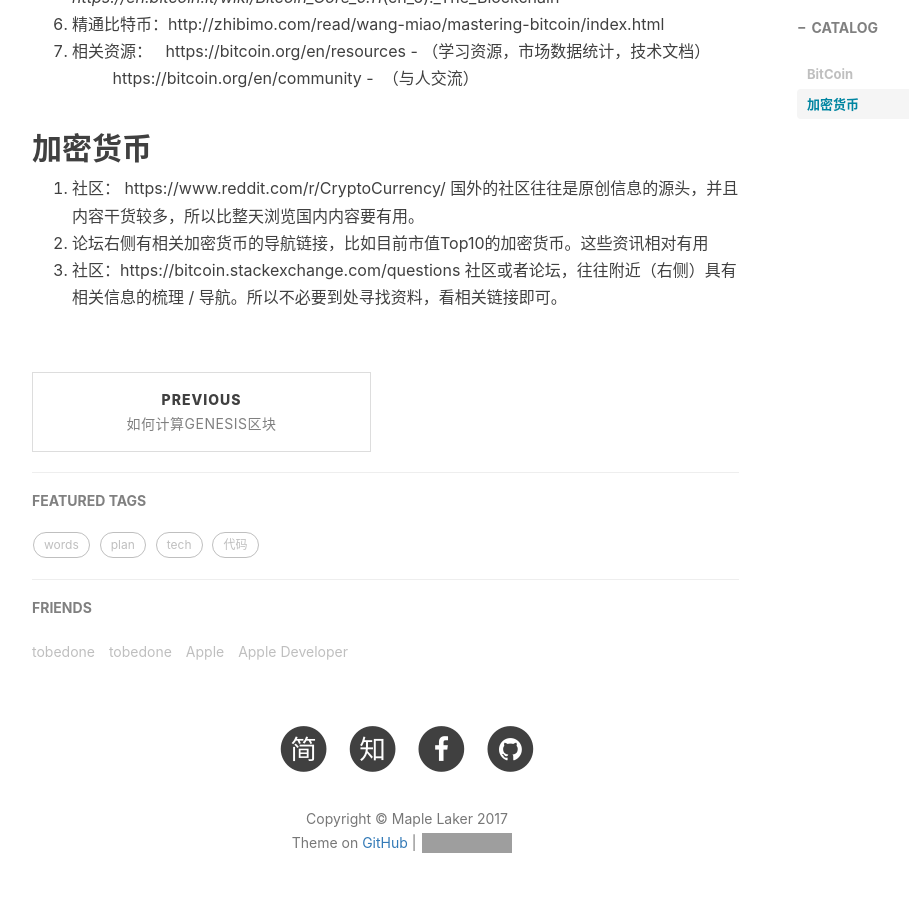
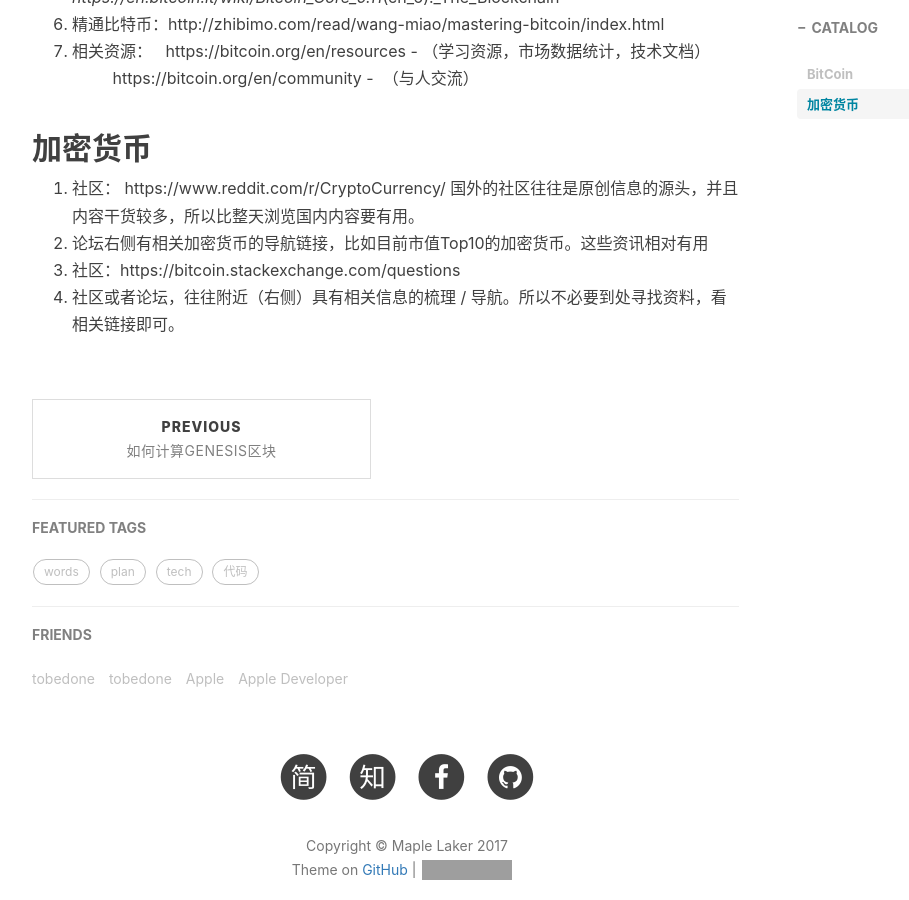
Before and after one commit to MapleLaker/MapleLaker.github.io, a Jekyll site: the page built from _posts/2017-12-19-资源导航.md, in a window 1280 px wide and 900 px high, scrolled down 895 px. Shown: the whole window, without its empty margins (233-1142 px from the left). Built offline with Jekyll 4.4.1, drawn with Linux system fonts in a browser that asks for light colours; nearby versions of some CDN libraries; comment, search, counter and statistics services are not loaded; part of the change alters nothing that is shown; grey boxes are pictures that could not be loaded.

```diff
--- a/_posts/2017-12-19-资源导航.md
+++ b/_posts/2017-12-19-资源导航.md
@@ -30,4 +30,4 @@ tags:
 国外的社区往往是原创信息的源头，并且内容干货较多，所以比整天浏览国内内容要有用。
 2. 论坛右侧有相关加密货币的导航链接，比如目前市值Top10的加密货币。这些资讯相对有用
 3. 社区：https://bitcoin.stackexchange.com/questions
-社区或者论坛，往往附近（右侧）具有相关信息的梳理 / 导航。所以不必要到处寻找资料，看相关链接即可。
+4. 社区或者论坛，往往附近（右侧）具有相关信息的梳理 / 导航。所以不必要到处寻找资料，看相关链接即可。
```
